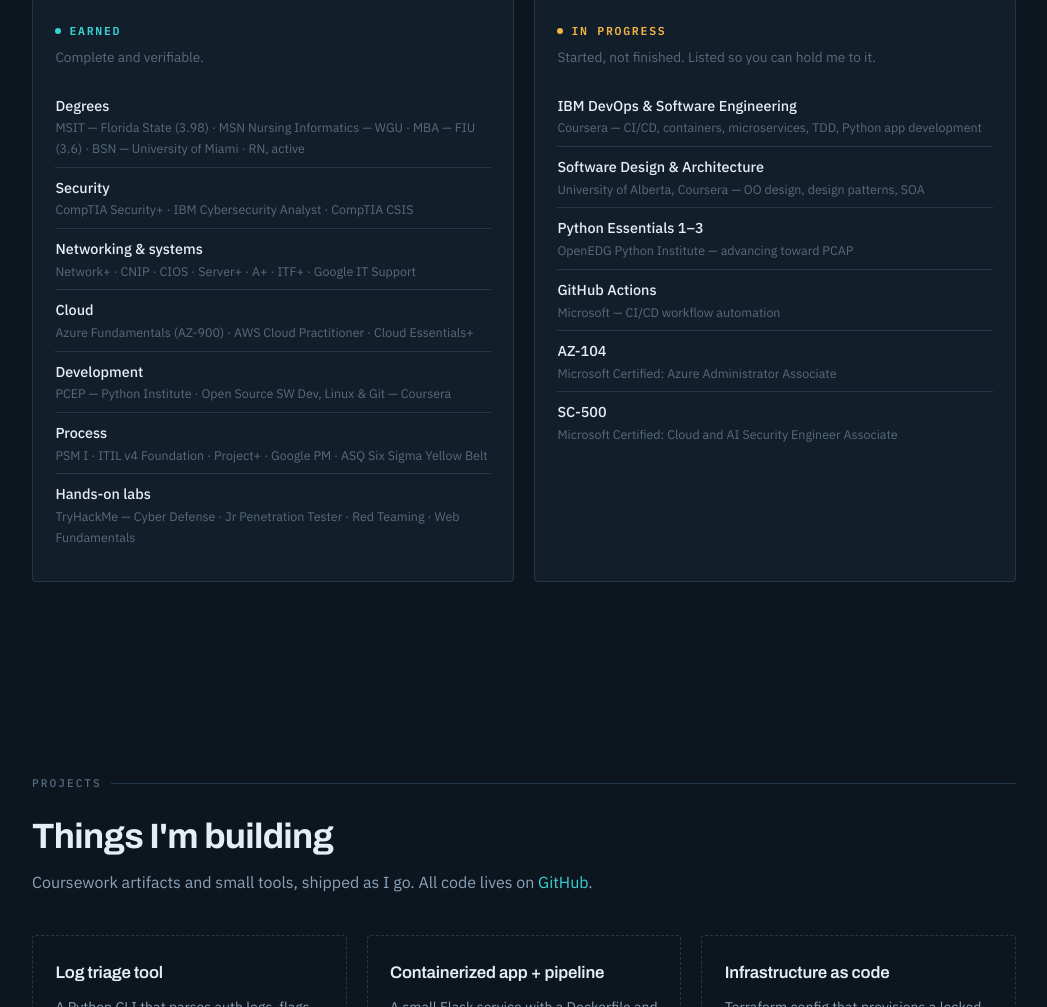
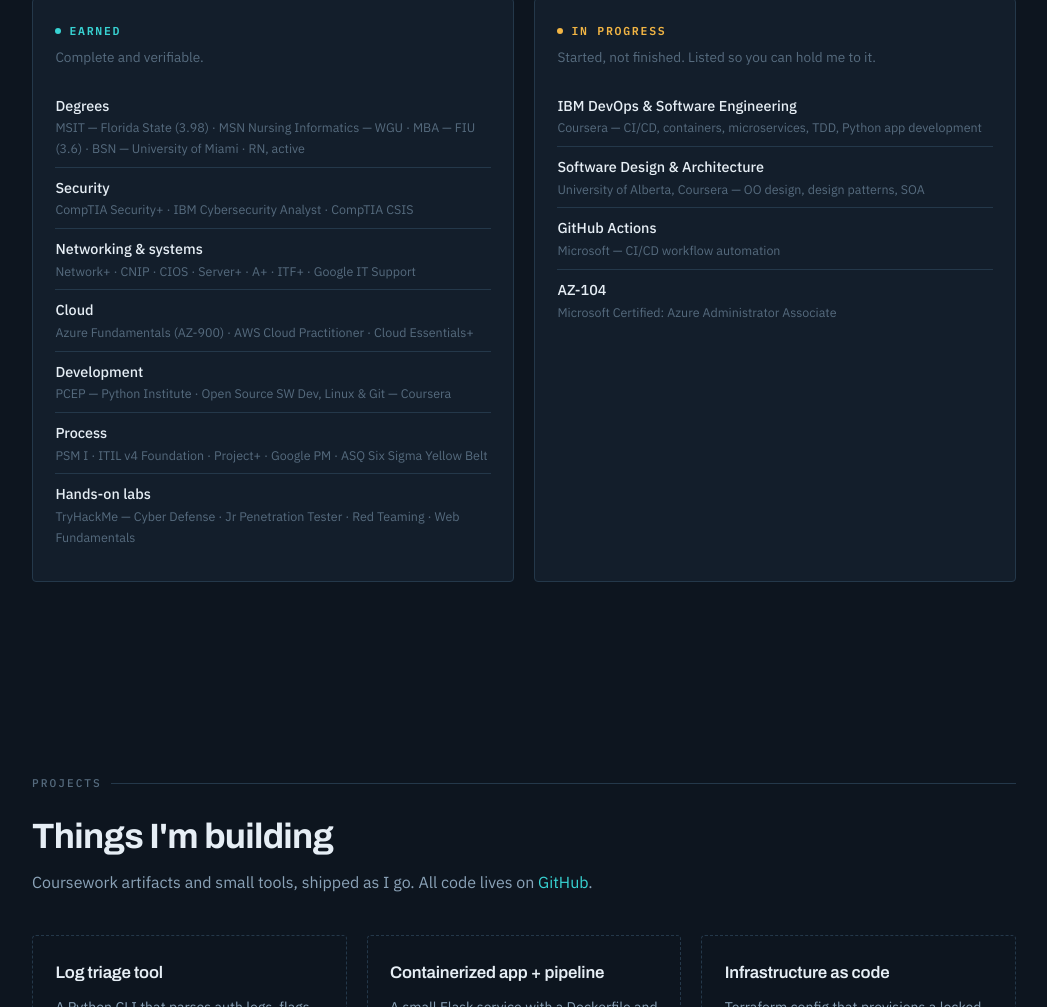
Before and after one commit to AlainPDev/AlainPDev.github.io, a plain HTML site: page index.html in a window 1280 px wide. Shown: the part 2771-3778 px from the top of the page, without its empty margins (116-1163 px from the left). Drawn offline with Linux system fonts and the light colour scheme.

Commit message:
Update index.html

```diff
--- a/index.html
+++ b/index.html
@@ -626,17 +626,11 @@
           <li><b>Software Design &amp; Architecture</b>
             <span>University of Alberta, Coursera — OO design, design patterns, SOA</span>
           </li>
-          <li><b>Python Essentials 1–3</b>
-            <span>OpenEDG Python Institute — advancing toward PCAP</span>
-          </li>
           <li><b>GitHub Actions</b>
             <span>Microsoft — CI/CD workflow automation</span>
           </li>
           <li><b>AZ-104</b>
             <span>Microsoft Certified: Azure Administrator Associate</span>
-          </li>
-          <li><b>SC-500</b>
-            <span>Microsoft Certified: Cloud and AI Security Engineer Associate</span>
           </li>
         </ul>
       </div>
```
